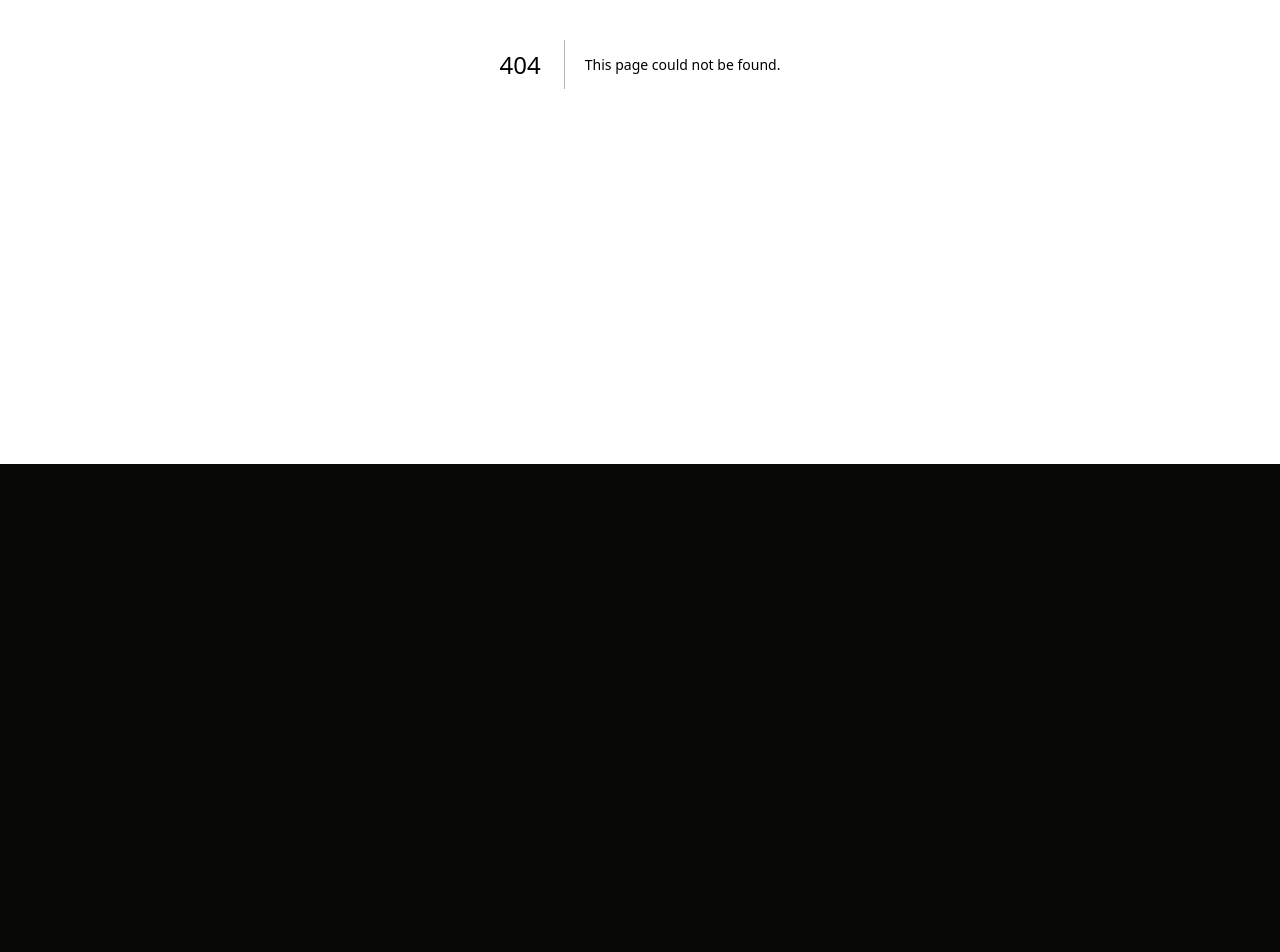
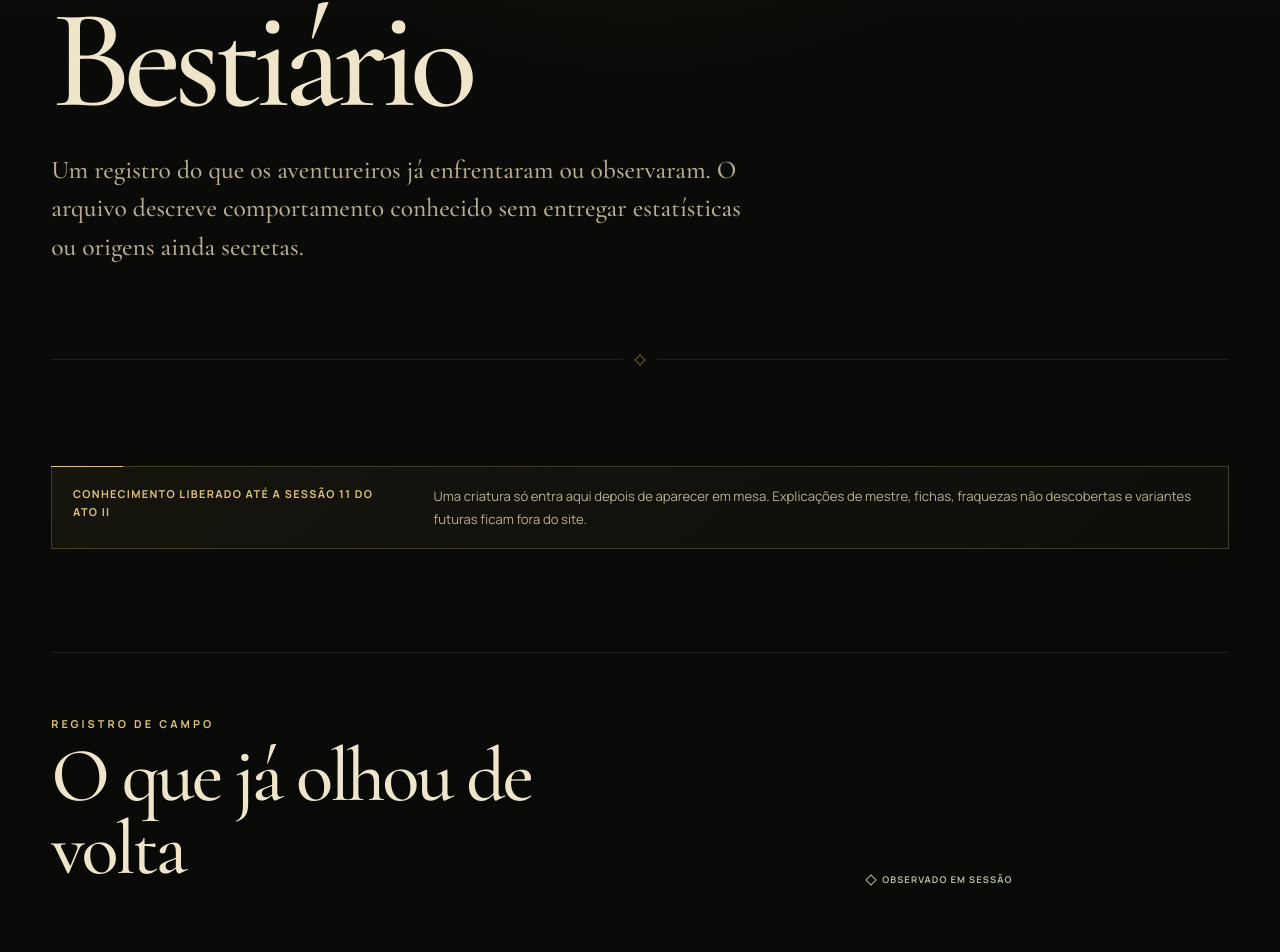
Before and after one commit to krrozino/injorn-web, a Next.js app: page /bestiario in a window 1280 px wide. Before the commit this address had no page. Shown: the part 336-1288 px from the top of the page. Before the commit the page ends 800 px from the top, so only its background shows below. Built offline with nearby package versions, Linux system fonts and the light colour scheme.

Commit message:
feat: add observed bestiary page

```diff
--- /dev/null
+++ b/src/app/bestiario/page.tsx
@@ -0,0 +1,59 @@
+import type { Metadata } from "next";
+import { KnowledgeStatus } from "@/components/KnowledgeStatus";
+import { PublicPage } from "@/components/PublicPage";
+import { bestiary } from "@/content/bestiary";
+import { spoilerBoundary } from "@/content/playerKnowledge";
+
+export const metadata: Metadata = {
+  title: "Bestiário",
+};
+
+export default function BestiarioPage() {
+  return (
+    <PublicPage
+      eyebrow="Criaturas encontradas"
+      title="Bestiário"
+      intro="Um registro do que os aventureiros já enfrentaram ou observaram. O arquivo descreve comportamento conhecido sem entregar estatísticas ou origens ainda secretas."
+    >
+      <section className="knowledge-boundary" aria-label="Limite de conhecimento">
+        <span>{spoilerBoundary.label}</span>
+        <p>
+          Uma criatura só entra aqui depois de aparecer em mesa. Explicações de mestre, fichas,
+          fraquezas não descobertas e variantes futuras ficam fora do site.
+        </p>
+      </section>
+
+      <section className="lore-section" aria-labelledby="bestiary-title">
+        <header className="lore-section__heading">
+          <div>
+            <p className="kicker">Registro de campo</p>
+            <h2 id="bestiary-title">O que já olhou de volta</h2>
+          </div>
+          <KnowledgeStatus status="observed" />
+        </header>
+
+        <div className="bestiary-grid">
+          {bestiary.map((creature) => (
+            <article className="bestiary-card" key={creature.name}>
+              <div className="bestiary-card__meta">
+                <span>{creature.category}</span>
+                <KnowledgeStatus status={creature.status} />
+              </div>
+              <h3>{creature.name}</h3>
+              <div className="bestiary-card__first-seen">
+                <span>Primeiro registro</span>
+                <strong>{creature.firstSeen}</strong>
+              </div>
+              <p>{creature.summary}</p>
+              <ul className="lore-list">
+                {creature.knownTraits.map((trait) => (
+                  <li key={trait}>{trait}</li>
+                ))}
+              </ul>
+            </article>
+          ))}
+        </div>
+      </section>
+    </PublicPage>
+  );
+}
```
